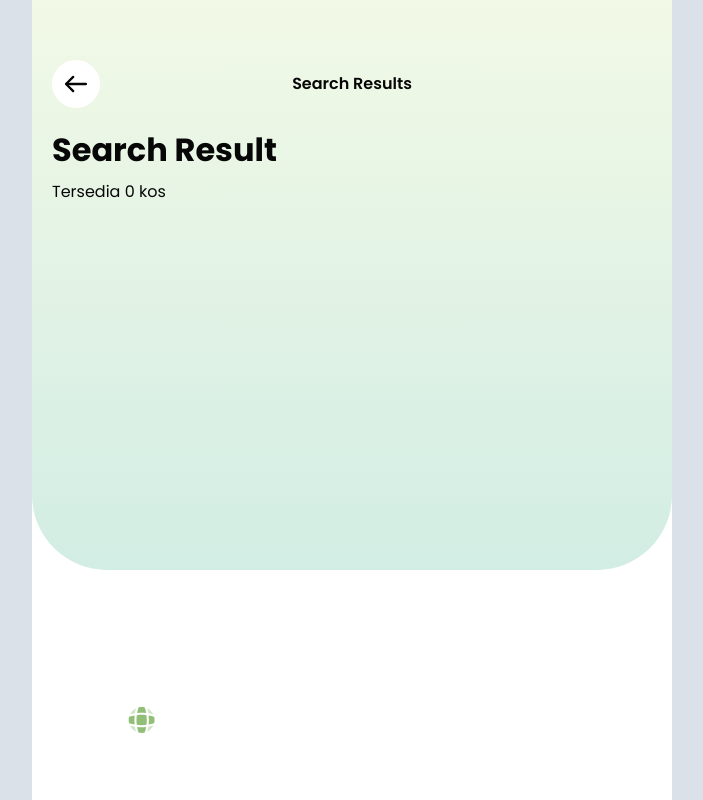
After one commit to BillyJonathan29/filament-kosan, a Laravel app: page /find-results in a window 1280 px wide. The commit adds this page. Shown: the whole page, without its empty margins (288-991 px from the left). Run offline with Laravel 12, Linux system fonts and the light colour scheme; data that the repository does not hold is empty; style sheets or scripts are compiled from the project's sources.

Commit message:
detail kos-kosan

```diff
--- a/app/Http/Controllers/BoardingHouseController.php
+++ b/app/Http/Controllers/BoardingHouseController.php
@@ -28,4 +28,11 @@ class BoardingHouseController extends Controller
         $categories = $this->categoryRepository->getAllCategories();
         return view('boarding-house.find', compact('cities', 'categories'));
     }
+
+    public function findResults(Request $request)
+    {
+        $boardingHouses = $this->boardingHouseRepository->getAllBoardingHouses($request->search, $request->city, $request->category);
+
+        return view('boarding-house.index', compact('boardingHouses'));
+    }
 }
--- a/app/Repositories/BoardingHouseRepository.php
+++ b/app/Repositories/BoardingHouseRepository.php
@@ -4,7 +4,8 @@ namespace App\Repositories;
 
 use App\Interfaces\BoardingHouseRepositoryInterface;
 use App\Models\BoardingHouse;
-use Filament\Forms\Components\Builder;
+use Illuminate\Database\Eloquent\Builder;
+
 
 
 
--- /dev/null
+++ b/resources/views/boarding-house/index.blade.php
@@ -0,0 +1,54 @@
+@extends('layouts.app')
+
+@section('content')
+    <div id="Background"
+        class="absolute top-0 w-full h-[570px] rounded-b-[75px] bg-[linear-gradient(180deg,#F2F9E6_0%,#D2EDE4_100%)]"></div>
+    <div id="TopNav" class="relative flex items-center justify-between px-5 mt-[60px]">
+        <a href="find-kos.html"
+            class="w-12 h-12 flex items-center justify-center shrink-0 rounded-full overflow-hidden bg-white">
+            <img src="assets/images/icons/arrow-left.svg" class="w-[28px] h-[28px]" alt="icon">
+        </a>
+        <p class="font-semibold">Search Results</p>
+        <div class="dummy-btn w-12"></div>
+    </div>
+    <div id="Header" class="relative flex items-center justify-between gap-2 px-5 mt-[18px]">
+        <div class="flex flex-col gap-[6px]">
+            <h1 class="font-bold text-[32px] leading-[48px]">Search Result</h1>
+            <p class="text-ngekos-grey">Tersedia {{ count($boardingHouses) }} kos</p>
+        </div>
+    </div>
+    <section id="Result" class=" relative flex flex-col gap-4 px-5 mt-5 mb-9">
+        <a href="details.html" class="card">
+            @foreach ($boardingHouses as $boardingHouse)
+                <div
+                    class="flex rounded-[30px] border border-[#F1F2F6] p-4 gap-4 bg-white hover:border-[#91BF77] transition-all duration-300">
+                    <div class="flex w-[120px] h-[183px] shrink-0 rounded-[30px] bg-[#D9D9D9] overflow-hidden">
+                        <img src="{{ asset('storage/' . $boardingHouse->thumbnail) }}" class="w-full h-full object-cover"
+                            alt="icon">
+                    </div>
+
+                    <div class="flex flex-col gap-3 w-full">
+                        <h3 class="font-semibold text-lg leading-[27px] line-clamp-2 min-h-[54px]">
+                            {{ $boardingHouse->name }}</h3>
+                        <hr class="border-[#F1F2F6]">
+                        <div class="flex items-center gap-[6px]">
+                            <img src="assets/images/icons/location.svg" class="w-5 h-5 flex shrink-0" alt="icon">
+                            <p class="text-sm text-ngekos-grey">{{ $boardingHouse->city->name }}</p>
+                        </div>
+                        <div class="flex items-center gap-[6px]">
+                            <img src="assets/images/icons/profile-2user.svg" class="w-5 h-5 flex shrink-0" alt="icon">
+                            <p class="text-sm text-ngekos-grey">4 People</p>
+                        </div>
+                        <hr class="border-[#F1F2F6]">
+                        <p class="font-semibold text-lg text-ngekos-orange"> Rp
+                            {{ number_format($boardingHouse->price, 0, ',', '.') }}<span
+                                class="text-sm text-ngekos-grey font-normal">/bulan</span></p>
+                    </div>
+
+                </div>
+            @endforeach
+        </a>
+
+    </section>
+    @include('includes.navigation')
+@endsection
--- a/routes/web.php
+++ b/routes/web.php
@@ -11,5 +11,7 @@ Route::get('/', function () {
 
 
 Route::get('/home', [HomeController::class, 'index'])->name('home');
-Route::get('find-kos', [BoardingHouseController::class, 'find'])->name('find-kos');
 Route::get('/check-booking', [BookingController::class, 'check'])->name('check-booking');
+
+Route::get('/find-kos', [BoardingHouseController::class, 'find'])->name('find-kos');
+Route::get('/find-results', [BoardingHouseController::class, 'findResults'])->name('find-kos.results');
```
Also changed, not shown: resources/views/boarding-house/find.blade.php (+4 -4 lines), resources/views/pages/home.blade.php (+8 -7 lines).
